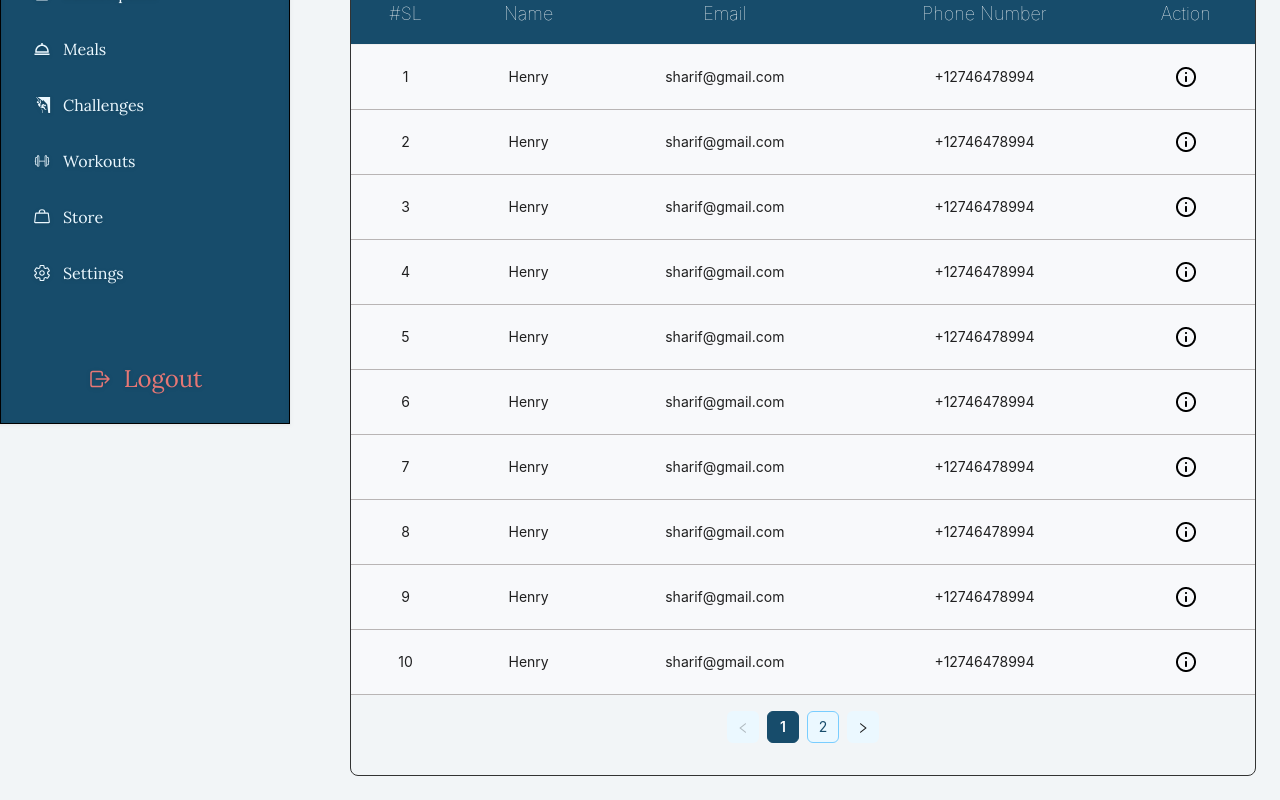
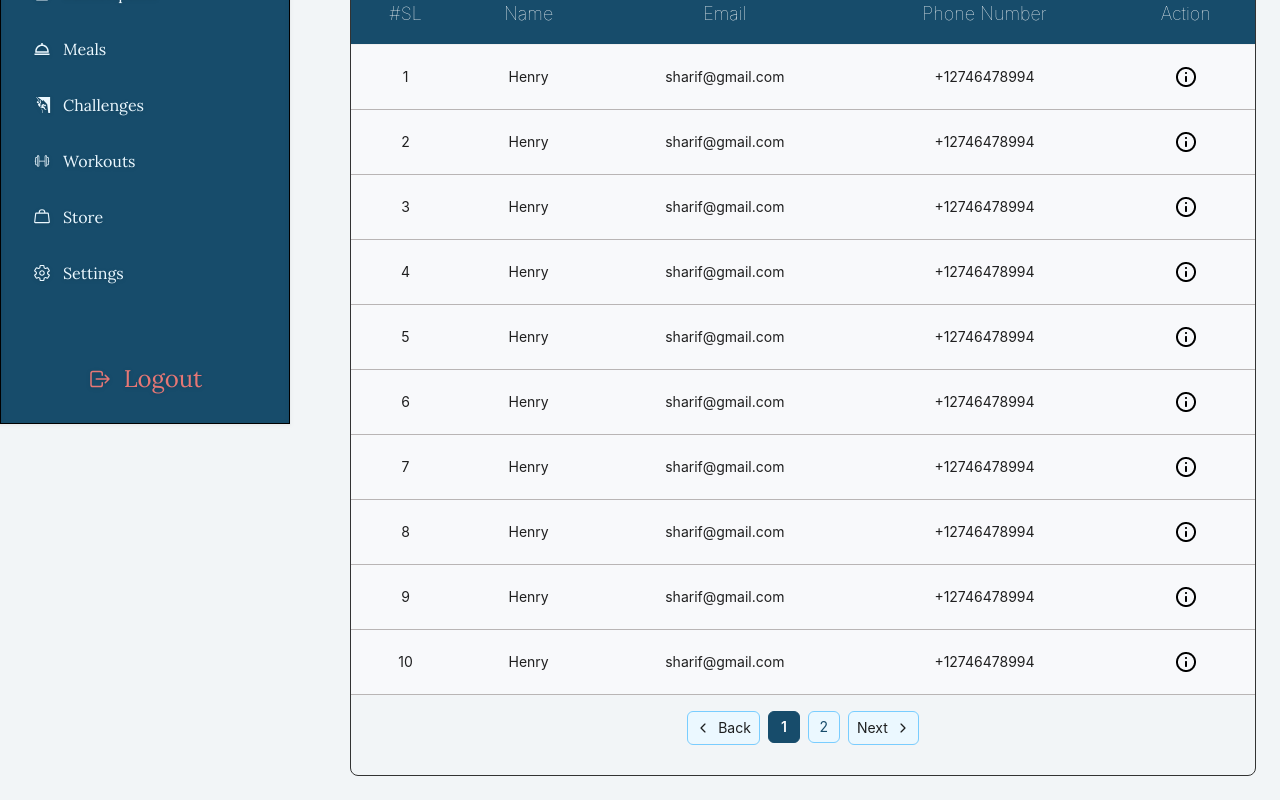
Before and after one commit to BS-Joy/zen-active-admin, a React (Vite) app: page /earnings in a window 1280 px wide. Shown: the part 376-1176 px from the top of the page. Built offline with nearby package versions, Linux system fonts and the light colour scheme.

Commit message:
custom pagination done

```diff
--- a/src/pages/Main/Earnings/Earnings.jsx
+++ b/src/pages/Main/Earnings/Earnings.jsx
@@ -5,6 +5,7 @@ import DashboardModal from "../../../Components/DashboardModal";
 import { IoSearch } from "react-icons/io5";
 import { Link } from "react-router-dom";
 import exlamIcon from "../../../assets/images/exclamation-circle.png";
+import { IoIosArrowBack, IoIosArrowForward } from "react-icons/io";
 
 const Earnings = () => {
 
@@ -104,7 +105,22 @@ const Earnings = () => {
         <Table
           columns={columns}
           dataSource={data}
-          pagination={{ position: ["bottomCenter"] }}
+          pagination={{
+            position: ["bottomCenter"],
+            itemRender: (current, type, originalElement) => {
+              if (type === "prev") {
+                return <button className="custom-pagination flex items-center gap-2 border border-[#79CDFF] rounded-md px-2 text-darkBlue">
+                  <IoIosArrowBack className="" />
+                  Back</button>;
+              }
+              if (type === "next") {
+                return <button className="custom-pagination flex items-center gap-2 border border-[#79CDFF] rounded-md px-2 text-darkBlue ">Next
+                  <IoIosArrowForward />
+                </button>;
+              }
+              return originalElement;
+            },
+          }}
           className="rounded-lg"
         />
 
```
